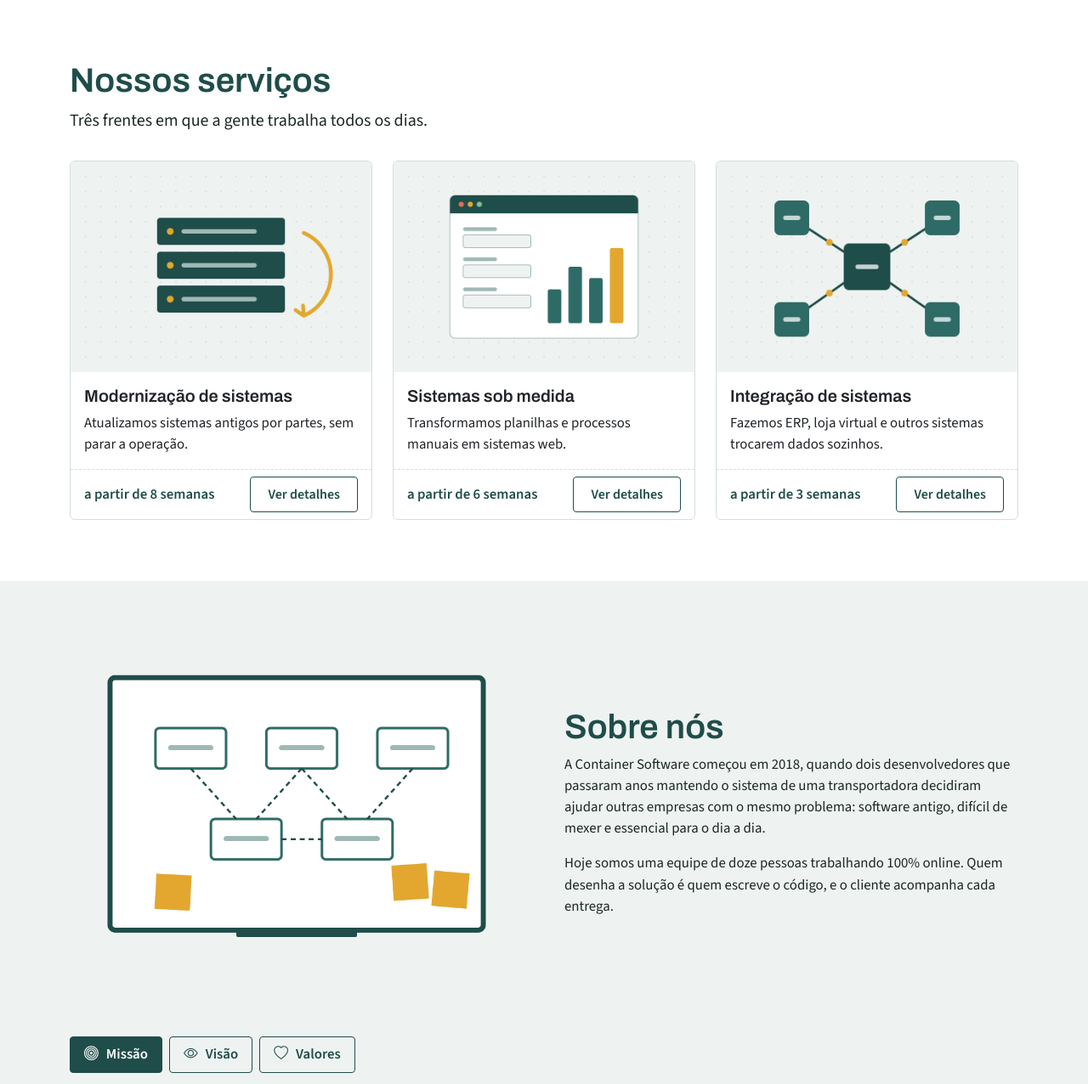
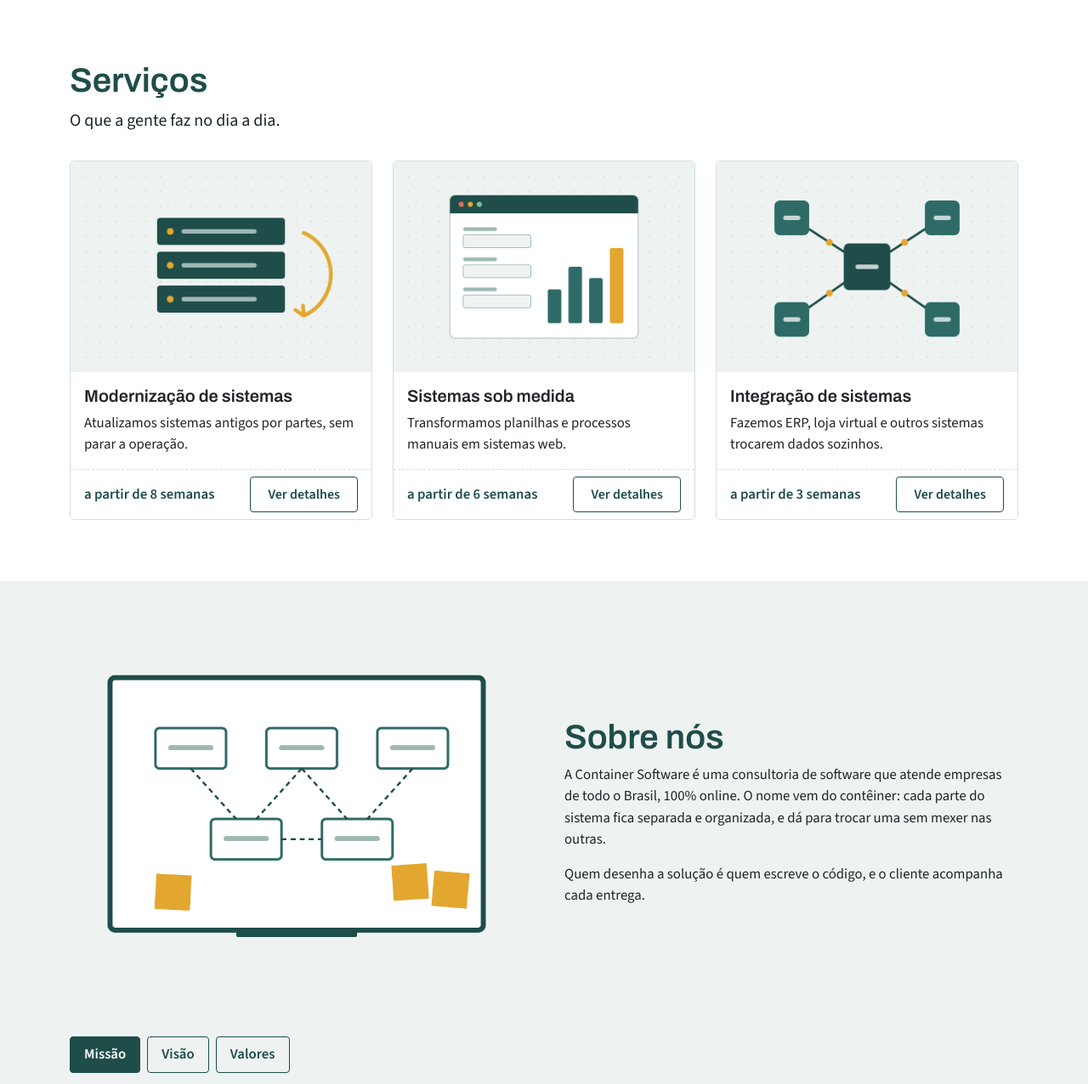
Before and after one commit to souluanf/ctn-software, a plain HTML site: page index.html in a window 1280 px wide. Shown: the part 640-1916 px from the top of the page at 85% size. Drawn offline with Linux system fonts and the light colour scheme.

Commit message:
Troca a descrição em docs/ por README.md e README.pdf e revisa os textos do site
- README.md e README.pdf na raiz com a descrição da empresa, sem a história de fundação
- Novo título do banner e da seção Serviços; Sobre nós sem a história de 2018
- Abas de missão, visão e valores sem ícones
- Seleção de texto, foco do teclado e erros do formulário com as cores da marca

```diff
--- a/assets/css/style.css
+++ b/assets/css/style.css
@@ -5,6 +5,9 @@
     --cor-destaque-escura: #C98E17;
     --cor-texto: #1B2726;
     --cor-borda: #D3DFDC;
+
+    --bs-form-invalid-color: #A52834;
+    --bs-form-invalid-border-color: #A52834;
 
     --fonte-titulo: "Archivo", Arial, sans-serif;
     --fonte-texto: "Source Sans 3", Arial, sans-serif;
@@ -23,6 +26,21 @@ body {
 
 a {
     color: var(--cor-principal);
+}
+
+::selection {
+    background-color: var(--cor-destaque);
+    color: var(--cor-texto);
+}
+
+:focus-visible:not(.form-control, .form-select) {
+    outline: 3px solid var(--cor-destaque);
+    outline-offset: 2px;
+}
+
+input,
+textarea {
+    caret-color: var(--cor-principal);
 }
 
 h1, h2, h3, h4 {
@@ -202,10 +220,6 @@ img {
     border-radius: 4px;
 }
 
-.abas-sobre .nav-link .bi {
-    margin-right: 0.35rem;
-}
-
 .abas-sobre .nav-link:hover {
     background-color: #fff;
 }
--- a/index.html
+++ b/index.html
@@ -65,8 +65,8 @@
                         <div class="container">
                             <div class="row align-items-center slide">
                                 <div class="col-lg-6 slide-texto">
-                                    <h1>Bem-vindo à Container Software</h1>
-                                    <p>Construímos e cuidamos do software que sustenta a sua empresa.</p>
+                                    <h1>Software que a sua empresa entende</h1>
+                                    <p>Construímos e cuidamos do sistema que faz a sua empresa funcionar.</p>
                                     <a href="#servicos" class="btn btn-primary">Conheça os serviços</a>
                                 </div>
                                 <div class="col-lg-6">
@@ -114,8 +114,8 @@
             </div>
 
             <div id="servicos" class="container secao">
-                <h2>Nossos serviços</h2>
-                <p class="lead">Três frentes em que a gente trabalha todos os dias.</p>
+                <h2>Serviços</h2>
+                <p class="lead">O que a gente faz no dia a dia.</p>
 
                 <div class="row g-4">
                     <div class="col-md-4">
@@ -170,13 +170,12 @@
                     <div class="col-lg-6">
                         <h2>Sobre nós</h2>
                         <p>
-                            A Container Software começou em 2018, quando dois desenvolvedores que passaram anos mantendo o
-                            sistema de uma transportadora decidiram ajudar outras empresas com o mesmo problema:
-                            software antigo, difícil de mexer e essencial para o dia a dia.
+                            A Container Software é uma consultoria de software que atende empresas de todo o Brasil, 100% online.
+                            O nome vem do contêiner: cada parte do sistema fica separada e organizada, e dá para trocar uma
+                            sem mexer nas outras.
                         </p>
                         <p>
-                            Hoje somos uma equipe de doze pessoas trabalhando 100% online. Quem desenha a solução é quem escreve
-                            o código, e o cliente acompanha cada entrega.
+                            Quem desenha a solução é quem escreve o código, e o cliente acompanha cada entrega.
                         </p>
                     </div>
                 </div>
@@ -186,19 +185,19 @@
                         <li class="nav-item" role="presentation">
                             <button class="nav-link active" id="aba-missao" data-bs-toggle="pill" data-bs-target="#painel-missao"
                                 type="button" role="tab" aria-controls="painel-missao" aria-selected="true">
-                                <i class="bi bi-bullseye" aria-hidden="true"></i> Missão
+                                Missão
                             </button>
                         </li>
                         <li class="nav-item" role="presentation">
                             <button class="nav-link" id="aba-visao" data-bs-toggle="pill" data-bs-target="#painel-visao"
                                 type="button" role="tab" aria-controls="painel-visao" aria-selected="false">
-                                <i class="bi bi-eye" aria-hidden="true"></i> Visão
+                                Visão
                             </button>
                         </li>
                         <li class="nav-item" role="presentation">
                             <button class="nav-link" id="aba-valores" data-bs-toggle="pill" data-bs-target="#painel-valores"
                                 type="button" role="tab" aria-controls="painel-valores" aria-selected="false">
-                                <i class="bi bi-heart" aria-hidden="true"></i> Valores
+                                Valores
                             </button>
                         </li>
                     </ul>
```
Also changed, not shown: 4 other files.
